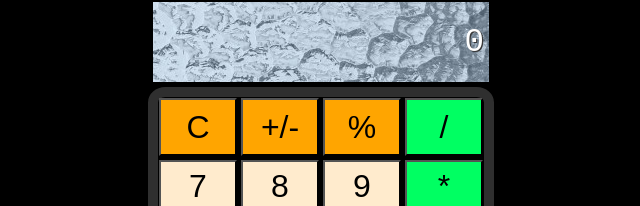
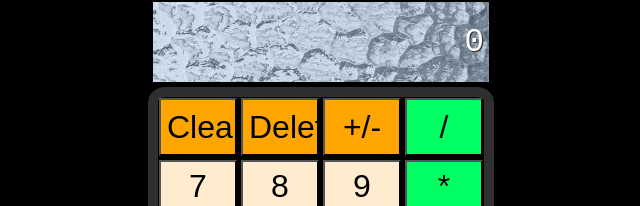
Before and after one commit to supertgo/calculator, a plain HTML site: page index.html in a window 1280 px wide. Shown: the part 101-307 px from the top of the page, without its empty margins (327-967 px from the left). Drawn offline with Linux system fonts and the light colour scheme; a web font is replaced by a local one.

Commit message:
Changed a button to 'delete'

```diff
--- a/index.html
+++ b/index.html
@@ -19,9 +19,9 @@
             <div id="display">0</div>
             <div id = 'container'>
 
-                        <input type="button" name="C" id="C" value="C" class="top">
-                        <input type="button" name="+/-" id="+/-" value="+/-" class="top">
-                        <input type="button" name="%" id="%" value="%" class="top">
+                        <input type="button" name="Clear" id="clear" value="Clear" class="top">
+                        <input type="button" name="Delete" id="delete" value="Delete" class="top">
+                        <input type="button" name="+/-" id='toggleNegative' value="+/-" class="top">
                         <input type="button" name="/" id="/" value="/" class="operadores">
 
 
```
